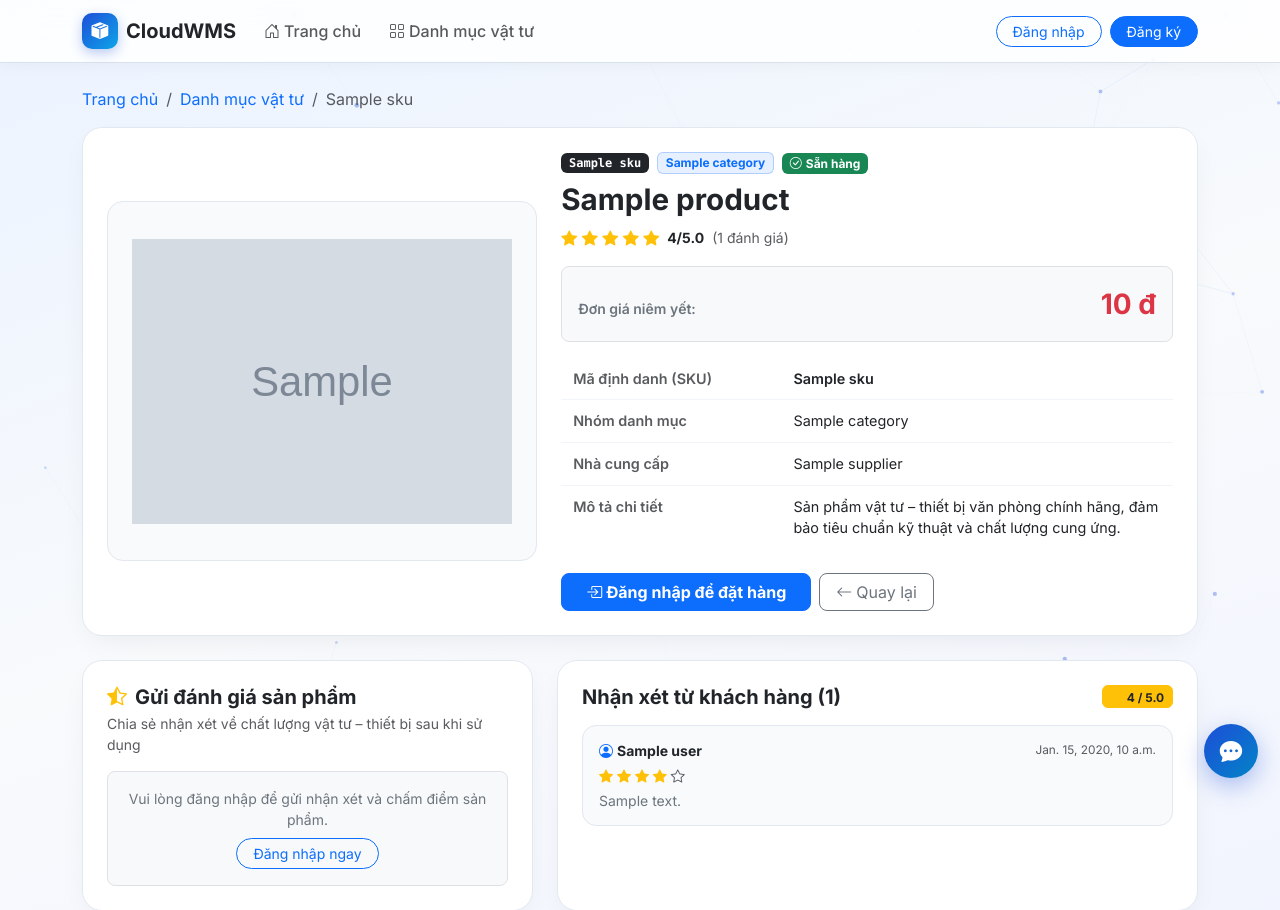
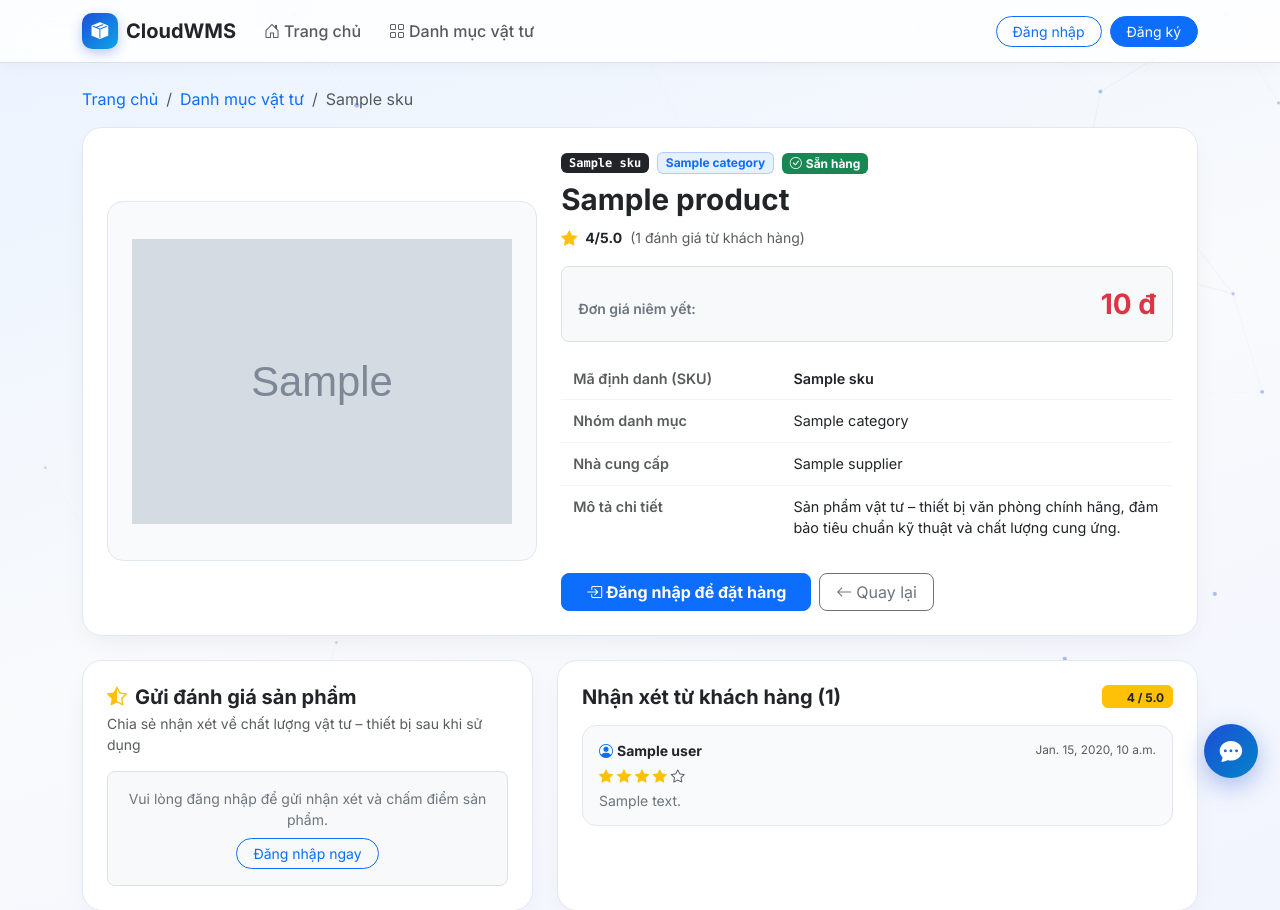
Before and after one commit to dtc235200292-star/cloudwms-nhom10, a Django app: template NHOM10/warehouse_full-master/warehouse_full-master/templates/inventory/product_detail.htm in a window 1280 px wide. Shown: the top 910 px of the page. Run offline with Django 4.2, Linux system fonts and the light colour scheme; the template is opened without the code that fills it: most values are stand-ins (such as "Sample title", 1, 10 or a date in 2020); grey boxes marked "Sample" are stand-in pictures.

Commit message:
Update product_detail.htm

```diff
--- a/NHOM10/warehouse_full-master/warehouse_full-master/templates/inventory/product_detail.htm
+++ b/NHOM10/warehouse_full-master/warehouse_full-master/templates/inventory/product_detail.htm
@@ -1,5 +1,5 @@
 {% extends "base.html" %}
-{% load humanize %}
+{% load currency_filters %}
 
 {% block title %}{{ product.name }} — Chi tiết vật tư & Đánh giá{% endblock %}
 
@@ -119,20 +119,18 @@
             </h2>
 
             <div class="d-flex align-items-center gap-2 mb-3">
-                <div class="text-warning">
-                    <i class="bi bi-star-fill"></i>
-                    <i class="bi bi-star-fill"></i>
-                    <i class="bi bi-star-fill"></i>
-                    <i class="bi bi-star-fill"></i>
-                    <i class="bi bi-star-fill"></i>
-                </div>
-                <span class="fw-bold text-dark small">{{ avg_rating }}/5.0</span>
-                <span class="text-muted small">({{ review_count }} đánh giá)</span>
+                {% if avg_rating %}
+                    <span class="text-warning"><i class="bi bi-star-fill"></i></span>
+                    <span class="fw-bold text-dark small">{{ avg_rating }}/5.0</span>
+                    <span class="text-muted small">({{ review_count }} đánh giá từ khách hàng)</span>
+                {% else %}
+                    <span class="text-muted small"><i class="bi bi-chat-dots me-1"></i>Chưa có đánh giá nào</span>
+                {% endif %}
             </div>
 
             <div class="p-3 rounded-3 bg-light border mb-3 d-flex align-items-baseline justify-content-between">
                 <span class="text-secondary small fw-semibold">Đơn giá niêm yết:</span>
-                <span class="fs-3 fw-bold text-danger">{{ product.price|floatformat:0|intcomma }} đ</span>
+                <span class="fs-3 fw-bold text-danger">{{ product.price|vnd }}</span>
             </div>
 
             <table class="table spec-table mb-4">
@@ -230,9 +228,11 @@
         <div class="detail-card p-4 h-100">
             <div class="d-flex justify-content-between align-items-center mb-3">
                 <h5 class="fw-bold text-dark mb-0">Nhận xét từ khách hàng ({{ review_count }})</h5>
-                <span class="badge bg-warning bg-opacity-15 text-dark border border-warning px-2.5 py-1.5">
-                    <i class="bi bi-star-fill text-warning me-1"></i>{{ avg_rating }} / 5.0
-                </span>
+                {% if avg_rating %}
+                    <span class="badge bg-warning bg-opacity-15 text-dark border border-warning px-2.5 py-1.5">
+                        <i class="bi bi-star-fill text-warning me-1"></i>{{ avg_rating }} / 5.0
+                    </span>
+                {% endif %}
             </div>
 
             {% if reviews %}
```
